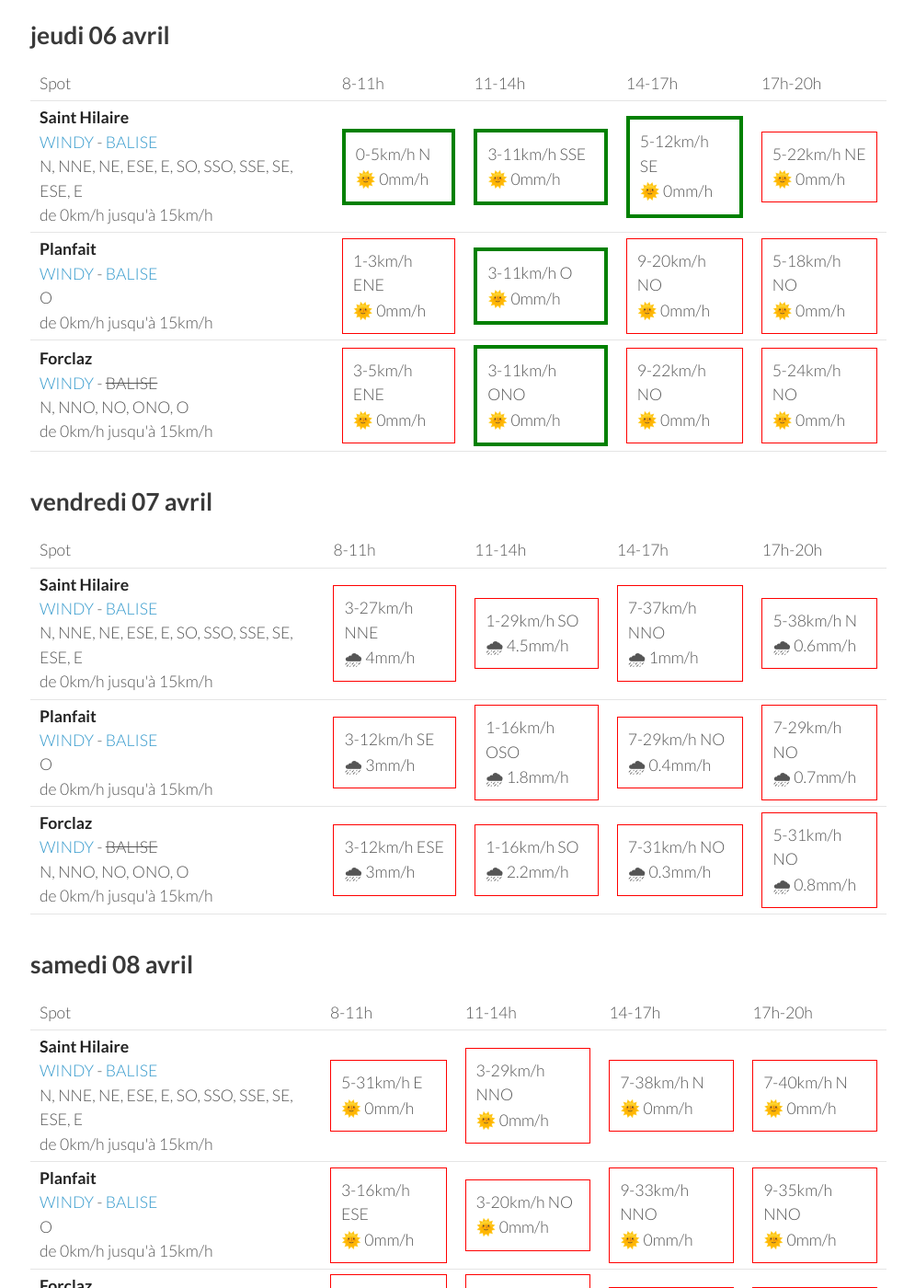
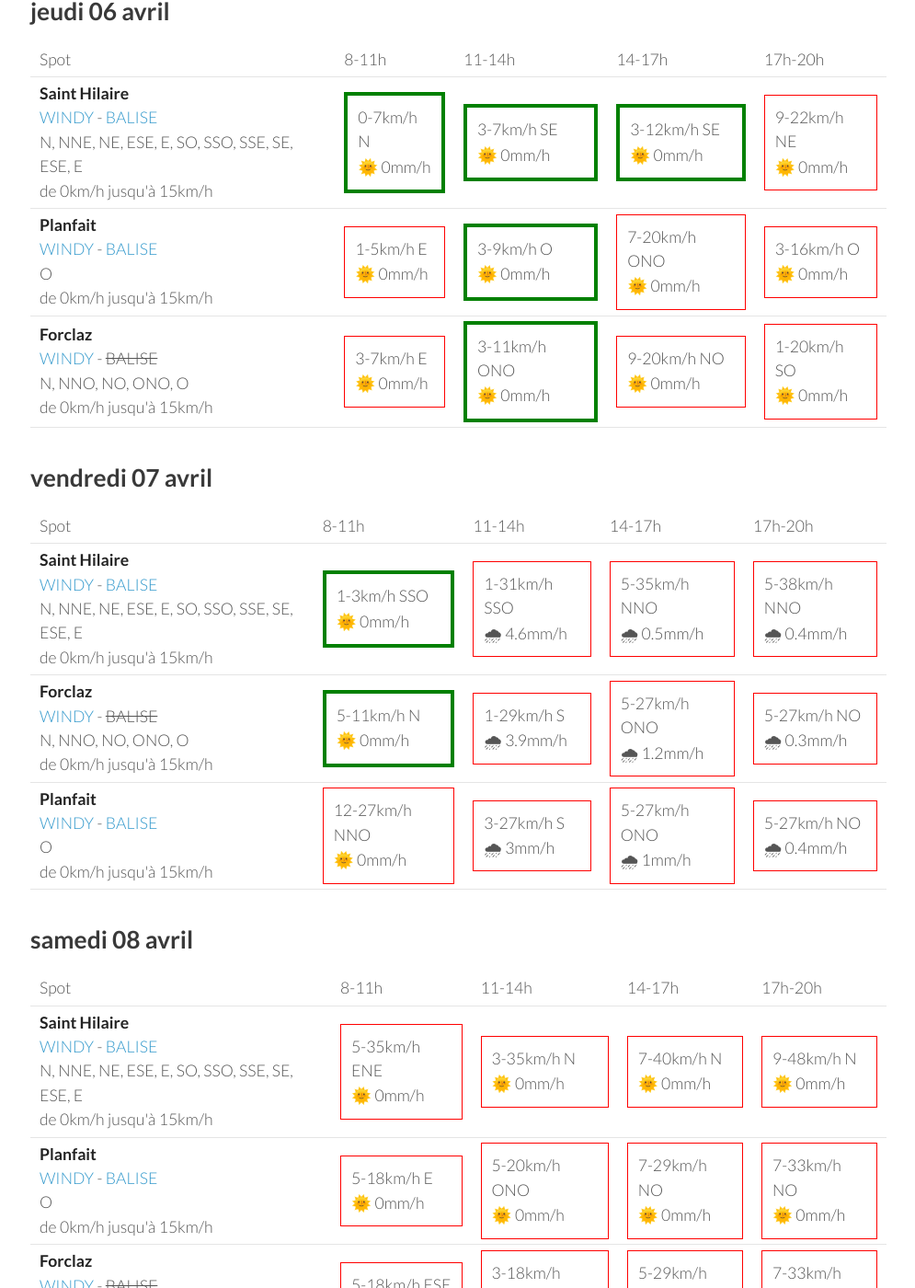
Before and after one commit to parapente-dans-le-nord/parapente-dans-le-nord.github.io, a Jekyll site: the page built from alpes_nord.markdown, in a window 1280 px wide and 1400 px high, scrolled down 759 px. Shown: the whole window at 92% size, without its empty margins (25-1020 px from the left). Built offline with Jekyll 4.4.1, drawn with Linux system fonts in a browser that asks for light colours; some of the changed text lies outside the part shown.

Commit message:
update index.markdown

```diff
--- a/alpes_nord.markdown
+++ b/alpes_nord.markdown
@@ -25,27 +25,27 @@ page mise à jour le mercredi 05 avril 13:26
         <td><strong>Planfait</strong><br><a href="https://windy.com/45.853/6.223?45.415,6.223,8">WINDY</a> - <span class=""><a href="https://www.openwindmap.org/PP496">BALISE</a> </span><br> <span class="vent-favorable">O</span><br><span class="force-vent">de 0km/h jusqu'à 15km/h</span> </td>
 
             <td><div class="not-flyable"><p>0-0km/h NA</p><p>🌧️ 0mm/h</p></div></td>
-            <td><div class="flyable"><p>3-11km/h O</p><p>🌞 0mm/h</p></div></td>
-            <td><div class="not-flyable"><p>9-25km/h ONO</p><p>🌞 0mm/h</p></div></td>
-            <td><div class="not-flyable"><p>9-29km/h ONO</p><p>🌞 0mm/h</p></div></td>
+            <td><div class="not-flyable"><p>0-0km/h NA</p><p>🌧️ 0mm/h</p></div></td>
+            <td><div class="not-flyable"><p>0-0km/h NA</p><p>🌧️ 0mm/h</p></div></td>
+            <td><div class="not-flyable"><p>11-31km/h NO</p><p>🌞 0mm/h</p></div></td>
 
     </tr>
 <tr>
         <td><strong>Forclaz</strong><br><a href="https://windy.com/45.814/6.247?45.375,6.246,8,m:eVwaglz">WINDY</a> - <span class="no-balise"> BALISE </span><br> <span class="vent-favorable">N, NNO, NO, ONO, O</span><br><span class="force-vent">de 0km/h jusqu'à 15km/h</span> </td>
 
             <td><div class="not-flyable"><p>0-0km/h NA</p><p>🌧️ 0mm/h</p></div></td>
-            <td><div class="flyable"><p>3-9km/h O</p><p>🌞 0mm/h</p></div></td>
-            <td><div class="not-flyable"><p>11-27km/h NO</p><p>🌞 0mm/h</p></div></td>
-            <td><div class="not-flyable"><p>11-29km/h ONO</p><p>🌞 0mm/h</p></div></td>
+            <td><div class="not-flyable"><p>0-0km/h NA</p><p>🌧️ 0mm/h</p></div></td>
+            <td><div class="not-flyable"><p>0-0km/h NA</p><p>🌧️ 0mm/h</p></div></td>
+            <td><div class="not-flyable"><p>12-33km/h NO</p><p>🌞 0mm/h</p></div></td>
 
     </tr>
 <tr>
         <td><strong>Saint Hilaire</strong><br><a href="https://windy.com/45.307/5.888?45.087,5.889,9,m:eUFagkX">WINDY</a> - <span class=""><a href="http://www.balisemeteo.com/balise.php?idBalise=61">BALISE</a> </span><br> <span class="vent-favorable">N, NNE, NE, ESE, E, SO, SSO, SSE, SE, ESE, E</span><br><span class="force-vent">de 0km/h jusqu'à 15km/h</span> </td>
 
             <td><div class="not-flyable"><p>0-0km/h NA</p><p>🌧️ 0mm/h</p></div></td>
-            <td><div class="not-flyable"><p>7-18km/h ESE</p><p>🌞 0mm/h</p></div></td>
-            <td><div class="not-flyable"><p>11-25km/h E</p><p>🌞 0mm/h</p></div></td>
-            <td><div class="not-flyable"><p>12-35km/h ENE</p><p>🌞 0mm/h</p></div></td>
+            <td><div class="not-flyable"><p>0-0km/h NA</p><p>🌧️ 0mm/h</p></div></td>
+            <td><div class="not-flyable"><p>0-0km/h NA</p><p>🌧️ 0mm/h</p></div></td>
+            <td><div class="not-flyable"><p>7-35km/h NE</p><p>🌞 0mm/h</p></div></td>
 
     </tr>
 
@@ -67,30 +67,30 @@ page mise à jour le mercredi 05 avril 13:26
 <tr>
         <td><strong>Saint Hilaire</strong><br><a href="https://windy.com/45.307/5.888?45.087,5.889,9,m:eUFagkX">WINDY</a> - <span class=""><a href="http://www.balisemeteo.com/balise.php?idBalise=61">BALISE</a> </span><br> <span class="vent-favorable">N, NNE, NE, ESE, E, SO, SSO, SSE, SE, ESE, E</span><br><span class="force-vent">de 0km/h jusqu'à 15km/h</span> </td>
 
-            <td><div class="flyable"><p>0-5km/h N</p><p>🌞 0mm/h</p></div></td>
-            <td><div class="flyable"><p>3-11km/h SSE</p><p>🌞 0mm/h</p></div></td>
-            <td><div class="flyable"><p>5-12km/h SE</p><p>🌞 0mm/h</p></div></td>
-            <td><div class="not-flyable"><p>5-22km/h NE</p><p>🌞 0mm/h</p></div></td>
+            <td><div class="flyable"><p>0-7km/h N</p><p>🌞 0mm/h</p></div></td>
+            <td><div class="flyable"><p>3-7km/h SE</p><p>🌞 0mm/h</p></div></td>
+            <td><div class="flyable"><p>3-12km/h SE</p><p>🌞 0mm/h</p></div></td>
+            <td><div class="not-flyable"><p>9-22km/h NE</p><p>🌞 0mm/h</p></div></td>
 
 
     </tr>
 <tr>
         <td><strong>Planfait</strong><br><a href="https://windy.com/45.853/6.223?45.415,6.223,8">WINDY</a> - <span class=""><a href="https://www.openwindmap.org/PP496">BALISE</a> </span><br> <span class="vent-favorable">O</span><br><span class="force-vent">de 0km/h jusqu'à 15km/h</span> </td>
 
-            <td><div class="not-flyable"><p>1-3km/h ENE</p><p>🌞 0mm/h</p></div></td>
-            <td><div class="flyable"><p>3-11km/h O</p><p>🌞 0mm/h</p></div></td>
-            <td><div class="not-flyable"><p>9-20km/h NO</p><p>🌞 0mm/h</p></div></td>
-            <td><div class="not-flyable"><p>5-18km/h NO</p><p>🌞 0mm/h</p></div></td>
+            <td><div class="not-flyable"><p>1-5km/h E</p><p>🌞 0mm/h</p></div></td>
+            <td><div class="flyable"><p>3-9km/h O</p><p>🌞 0mm/h</p></div></td>
+            <td><div class="not-flyable"><p>7-20km/h ONO</p><p>🌞 0mm/h</p></div></td>
+            <td><div class="not-flyable"><p>3-16km/h O</p><p>🌞 0mm/h</p></div></td>
 
 
     </tr>
 <tr>
         <td><strong>Forclaz</strong><br><a href="https://windy.com/45.814/6.247?45.375,6.246,8,m:eVwaglz">WINDY</a> - <span class="no-balise"> BALISE </span><br> <span class="vent-favorable">N, NNO, NO, ONO, O</span><br><span class="force-vent">de 0km/h jusqu'à 15km/h</span> </td>
 
-            <td><div class="not-flyable"><p>3-5km/h ENE</p><p>🌞 0mm/h</p></div></td>
+            <td><div class="not-flyable"><p>3-7km/h E</p><p>🌞 0mm/h</p></div></td>
             <td><div class="flyable"><p>3-11km/h ONO</p><p>🌞 0mm/h</p></div></td>
-            <td><div class="not-flyable"><p>9-22km/h NO</p><p>🌞 0mm/h</p></div></td>
-            <td><div class="not-flyable"><p>5-24km/h NO</p><p>🌞 0mm/h</p></div></td>
+            <td><div class="not-flyable"><p>9-20km/h NO</p><p>🌞 0mm/h</p></div></td>
+            <td><div class="not-flyable"><p>1-20km/h SO</p><p>🌞 0mm/h</p></div></td>
 
 
     </tr>
@@ -113,30 +113,30 @@ page mise à jour le mercredi 05 avril 13:26
 <tr>
         <td><strong>Saint Hilaire</strong><br><a href="https://windy.com/45.307/5.888?45.087,5.889,9,m:eUFagkX">WINDY</a> - <span class=""><a href="http://www.balisemeteo.com/balise.php?idBalise=61">BALISE</a> </span><br> <span class="vent-favorable">N, NNE, NE, ESE, E, SO, SSO, SSE, SE, ESE, E</span><br><span class="force-vent">de 0km/h jusqu'à 15km/h</span> </td>
 
-            <td><div class="not-flyable"><p>3-27km/h NNE</p><p>🌧 4mm/h</p></div></td>
-            <td><div class="not-flyable"><p>1-29km/h SO</p><p>🌧 4.5mm/h</p></div></td>
-            <td><div class="not-flyable"><p>7-37km/h NNO</p><p>🌧 1mm/h</p></div></td>
-            <td><div class="not-flyable"><p>5-38km/h N</p><p>🌧 0.6mm/h</p></div></td>
+            <td><div class="flyable"><p>1-3km/h SSO</p><p>🌞 0mm/h</p></div></td>
+            <td><div class="not-flyable"><p>1-31km/h SSO</p><p>🌧 4.6mm/h</p></div></td>
+            <td><div class="not-flyable"><p>5-35km/h NNO</p><p>🌧 0.5mm/h</p></div></td>
+            <td><div class="not-flyable"><p>5-38km/h NNO</p><p>🌧 0.4mm/h</p></div></td>
+
+
+    </tr>
+<tr>
+        <td><strong>Forclaz</strong><br><a href="https://windy.com/45.814/6.247?45.375,6.246,8,m:eVwaglz">WINDY</a> - <span class="no-balise"> BALISE </span><br> <span class="vent-favorable">N, NNO, NO, ONO, O</span><br><span class="force-vent">de 0km/h jusqu'à 15km/h</span> </td>
+
+            <td><div class="flyable"><p>5-11km/h N</p><p>🌞 0mm/h</p></div></td>
+            <td><div class="not-flyable"><p>1-29km/h S</p><p>🌧 3.9mm/h</p></div></td>
+            <td><div class="not-flyable"><p>5-27km/h ONO</p><p>🌧 1.2mm/h</p></div></td>
+            <td><div class="not-flyable"><p>5-27km/h NO</p><p>🌧 0.3mm/h</p></div></td>
 
 
     </tr>
 <tr>
         <td><strong>Planfait</strong><br><a href="https://windy.com/45.853/6.223?45.415,6.223,8">WINDY</a> - <span class=""><a href="https://www.openwindmap.org/PP496">BALISE</a> </span><br> <span class="vent-favorable">O</span><br><span class="force-vent">de 0km/h jusqu'à 15km/h</span> </td>
 
-            <td><div class="not-flyable"><p>3-12km/h SE</p><p>🌧 3mm/h</p></div></td>
-            <td><div class="not-flyable"><p>1-16km/h OSO</p><p>🌧 1.8mm/h</p></div></td>
-            <td><div class="not-flyable"><p>7-29km/h NO</p><p>🌧 0.4mm/h</p></div></td>
-            <td><div class="not-flyable"><p>7-29km/h NO</p><p>🌧 0.7mm/h</p></div></td>
-
-
-    </tr>
-<tr>
-        <td><strong>Forclaz</strong><br><a href="https://windy.com/45.814/6.247?45.375,6.246,8,m:eVwaglz">WINDY</a> - <span class="no-balise"> BALISE </span><br> <span class="vent-favorable">N, NNO, NO, ONO, O</span><br><span class="force-vent">de 0km/h jusqu'à 15km/h</span> </td>
-
-            <td><div class="not-flyable"><p>3-12km/h ESE</p><p>🌧 3mm/h</p></div></td>
-            <td><div class="not-flyable"><p>1-16km/h SO</p><p>🌧 2.2mm/h</p></div></td>
-            <td><div class="not-flyable"><p>7-31km/h NO</p><p>🌧 0.3mm/h</p></div></td>
-            <td><div class="not-flyable"><p>5-31km/h NO</p><p>🌧 0.8mm/h</p></div></td>
+            <td><div class="not-flyable"><p>12-27km/h NNO</p><p>🌞 0mm/h</p></div></td>
+            <td><div class="not-flyable"><p>3-27km/h S</p><p>🌧 3mm/h</p></div></td>
+            <td><div class="not-flyable"><p>5-27km/h ONO</p><p>🌧 1mm/h</p></div></td>
+            <td><div class="not-flyable"><p>5-27km/h NO</p><p>🌧 0.4mm/h</p></div></td>
 
 
     </tr>
@@ -159,30 +159,30 @@ page mise à jour le mercredi 05 avril 13:26
 <tr>
         <td><strong>Saint Hilaire</strong><br><a href="https://windy.com/45.307/5.888?45.087,5.889,9,m:eUFagkX">WINDY</a> - <span class=""><a href="http://www.balisemeteo.com/balise.php?idBalise=61">BALISE</a> </span><br> <span class="vent-favorable">N, NNE, NE, ESE, E, SO, SSO, SSE, SE, ESE, E</span><br><span class="force-vent">de 0km/h jusqu'à 15km/h</span> </td>
 
-            <td><div class="not-flyable"><p>5-31km/h E</p><p>🌞 0mm/h</p></div></td>
-            <td><div class="not-flyable"><p>3-29km/h NNO</p><p>🌞 0mm/h</p></div></td>
-            <td><div class="not-flyable"><p>7-38km/h N</p><p>🌞 0mm/h</p></div></td>
+            <td><div class="not-flyable"><p>5-35km/h ENE</p><p>🌞 0mm/h</p></div></td>
+            <td><div class="not-flyable"><p>3-35km/h N</p><p>🌞 0mm/h</p></div></td>
             <td><div class="not-flyable"><p>7-40km/h N</p><p>🌞 0mm/h</p></div></td>
+            <td><div class="not-flyable"><p>9-48km/h N</p><p>🌞 0mm/h</p></div></td>
 
 
     </tr>
 <tr>
         <td><strong>Planfait</strong><br><a href="https://windy.com/45.853/6.223?45.415,6.223,8">WINDY</a> - <span class=""><a href="https://www.openwindmap.org/PP496">BALISE</a> </span><br> <span class="vent-favorable">O</span><br><span class="force-vent">de 0km/h jusqu'à 15km/h</span> </td>
 
-            <td><div class="not-flyable"><p>3-16km/h ESE</p><p>🌞 0mm/h</p></div></td>
-            <td><div class="not-flyable"><p>3-20km/h NO</p><p>🌞 0mm/h</p></div></td>
-            <td><div class="not-flyable"><p>9-33km/h NNO</p><p>🌞 0mm/h</p></div></td>
-            <td><div class="not-flyable"><p>9-35km/h NNO</p><p>🌞 0mm/h</p></div></td>
+            <td><div class="not-flyable"><p>5-18km/h E</p><p>🌞 0mm/h</p></div></td>
+            <td><div class="not-flyable"><p>5-20km/h ONO</p><p>🌞 0mm/h</p></div></td>
+            <td><div class="not-flyable"><p>7-29km/h NO</p><p>🌞 0mm/h</p></div></td>
+            <td><div class="not-flyable"><p>7-33km/h NO</p><p>🌞 0mm/h</p></div></td>
 
 
     </tr>
 <tr>
         <td><strong>Forclaz</strong><br><a href="https://windy.com/45.814/6.247?45.375,6.246,8,m:eVwaglz">WINDY</a> - <span class="no-balise"> BALISE </span><br> <span class="vent-favorable">N, NNO, NO, ONO, O</span><br><span class="force-vent">de 0km/h jusqu'à 15km/h</span> </td>
 
-            <td><div class="not-flyable"><p>3-16km/h ESE</p><p>🌞 0mm/h</p></div></td>
-            <td><div class="not-flyable"><p>3-20km/h ONO</p><p>🌞 0mm/h</p></div></td>
+            <td><div class="not-flyable"><p>5-18km/h ESE</p><p>🌞 0mm/h</p></div></td>
+            <td><div class="not-flyable"><p>3-18km/h ONO</p><p>🌞 0mm/h</p></div></td>
+            <td><div class="not-flyable"><p>5-29km/h NO</p><p>🌞 0mm/h</p></div></td>
             <td><div class="not-flyable"><p>7-33km/h NO</p><p>🌞 0mm/h</p></div></td>
-            <td><div class="not-flyable"><p>9-35km/h NO</p><p>🌞 0mm/h</p></div></td>
 
 
     </tr>
@@ -215,20 +215,20 @@ page mise à jour le mercredi 05 avril 13:26
 <tr>
         <td><strong>Planfait</strong><br><a href="https://windy.com/45.853/6.223?45.415,6.223,8">WINDY</a> - <span class=""><a href="https://www.openwindmap.org/PP496">BALISE</a> </span><br> <span class="vent-favorable">O</span><br><span class="force-vent">de 0km/h jusqu'à 15km/h</span> </td>
 
-            <td><div class="not-flyable"><p>3-14km/h ESE</p><p>🌞 0mm/h</p></div></td>
+            <td><div class="not-flyable"><p>3-12km/h ESE</p><p>🌞 0mm/h</p></div></td>
             <td><div class="not-flyable"><p>3-18km/h ONO</p><p>🌞 0mm/h</p></div></td>
             <td><div class="not-flyable"><p>7-29km/h NO</p><p>🌞 0mm/h</p></div></td>
-            <td><div class="not-flyable"><p>9-31km/h NO</p><p>🌞 0mm/h</p></div></td>
+            <td><div class="not-flyable"><p>7-33km/h NNO</p><p>🌞 0mm/h</p></div></td>
 
 
     </tr>
 <tr>
         <td><strong>Forclaz</strong><br><a href="https://windy.com/45.814/6.247?45.375,6.246,8,m:eVwaglz">WINDY</a> - <span class="no-balise"> BALISE </span><br> <span class="vent-favorable">N, NNO, NO, ONO, O</span><br><span class="force-vent">de 0km/h jusqu'à 15km/h</span> </td>
 
-            <td><div class="not-flyable"><p>5-16km/h ESE</p><p>🌞 0mm/h</p></div></td>
-            <td><div class="not-flyable"><p>3-18km/h O</p><p>🌞 0mm/h</p></div></td>
-            <td><div class="not-flyable"><p>7-31km/h NO</p><p>🌞 0mm/h</p></div></td>
-            <td><div class="not-flyable"><p>7-33km/h NO</p><p>🌞 0mm/h</p></div></td>
+            <td><div class="not-flyable"><p>5-14km/h ESE</p><p>🌞 0mm/h</p></div></td>
+            <td><div class="not-flyable"><p>3-18km/h ONO</p><p>🌞 0mm/h</p></div></td>
+            <td><div class="not-flyable"><p>7-29km/h NO</p><p>🌞 0mm/h</p></div></td>
+            <td><div class="not-flyable"><p>7-35km/h NO</p><p>🌞 0mm/h</p></div></td>
 
 
     </tr>
@@ -249,6 +249,16 @@ page mise à jour le mercredi 05 avril 13:26
       <td>17h-20h</td>
     </tr>
 <tr>
+        <td><strong>Planfait</strong><br><a href="https://windy.com/45.853/6.223?45.415,6.223,8">WINDY</a> - <span class=""><a href="https://www.openwindmap.org/PP496">BALISE</a> </span><br> <span class="vent-favorable">O</span><br><span class="force-vent">de 0km/h jusqu'à 15km/h</span> </td>
+
+            <td><div class="not-flyable"><p>3-14km/h E</p><p>🌞 0mm/h</p></div></td>
+            <td><div class="not-flyable"><p>1-16km/h OSO</p><p>🌞 0mm/h</p></div></td>
+            <td><div class="not-flyable"><p>5-25km/h O</p><p>🌞 0mm/h</p></div></td>
+            <td><div class="not-flyable"><p>5-27km/h O</p><p>🌞 0mm/h</p></div></td>
+
+
+    </tr>
+<tr>
         <td><strong>Saint Hilaire</strong><br><a href="https://windy.com/45.307/5.888?45.087,5.889,9,m:eUFagkX">WINDY</a> - <span class=""><a href="http://www.balisemeteo.com/balise.php?idBalise=61">BALISE</a> </span><br> <span class="vent-favorable">N, NNE, NE, ESE, E, SO, SSO, SSE, SE, ESE, E</span><br><span class="force-vent">de 0km/h jusqu'à 15km/h</span> </td>
 
             <td><div class="not-flyable"><p>3-35km/h E</p><p>🌞 0mm/h</p></div></td>
@@ -261,20 +271,10 @@ page mise à jour le mercredi 05 avril 13:26
 <tr>
         <td><strong>Forclaz</strong><br><a href="https://windy.com/45.814/6.247?45.375,6.246,8,m:eVwaglz">WINDY</a> - <span class="no-balise"> BALISE </span><br> <span class="vent-favorable">N, NNO, NO, ONO, O</span><br><span class="force-vent">de 0km/h jusqu'à 15km/h</span> </td>
 
-            <td><div class="not-flyable"><p>3-14km/h ESE</p><p>🌞 0mm/h</p></div></td>
-            <td><div class="not-flyable"><p>3-18km/h O</p><p>🌞 0mm/h</p></div></td>
-            <td><div class="not-flyable"><p>9-35km/h NNO</p><p>🌞 0mm/h</p></div></td>
-            <td><div class="not-flyable"><p>9-35km/h NNO</p><p>🌞 0mm/h</p></div></td>
-
-
-    </tr>
-<tr>
-        <td><strong>Planfait</strong><br><a href="https://windy.com/45.853/6.223?45.415,6.223,8">WINDY</a> - <span class=""><a href="https://www.openwindmap.org/PP496">BALISE</a> </span><br> <span class="vent-favorable">O</span><br><span class="force-vent">de 0km/h jusqu'à 15km/h</span> </td>
-
-            <td><div class="not-flyable"><p>3-16km/h E</p><p>🌞 0mm/h</p></div></td>
-            <td><div class="not-flyable"><p>3-18km/h ONO</p><p>🌞 0mm/h</p></div></td>
-            <td><div class="not-flyable"><p>9-35km/h NNO</p><p>🌞 0mm/h</p></div></td>
-            <td><div class="not-flyable"><p>9-37km/h NNO</p><p>🌞 0mm/h</p></div></td>
+            <td><div class="not-flyable"><p>3-16km/h ESE</p><p>🌞 0mm/h</p></div></td>
+            <td><div class="not-flyable"><p>1-16km/h SO</p><p>🌞 0mm/h</p></div></td>
+            <td><div class="not-flyable"><p>5-24km/h ONO</p><p>🌞 0mm/h</p></div></td>
+            <td><div class="not-flyable"><p>5-25km/h ONO</p><p>🌞 0mm/h</p></div></td>
 
 
     </tr>
```
Also changed, not shown: other parts of alpes_nord.markdown (+1 -1 lines).
